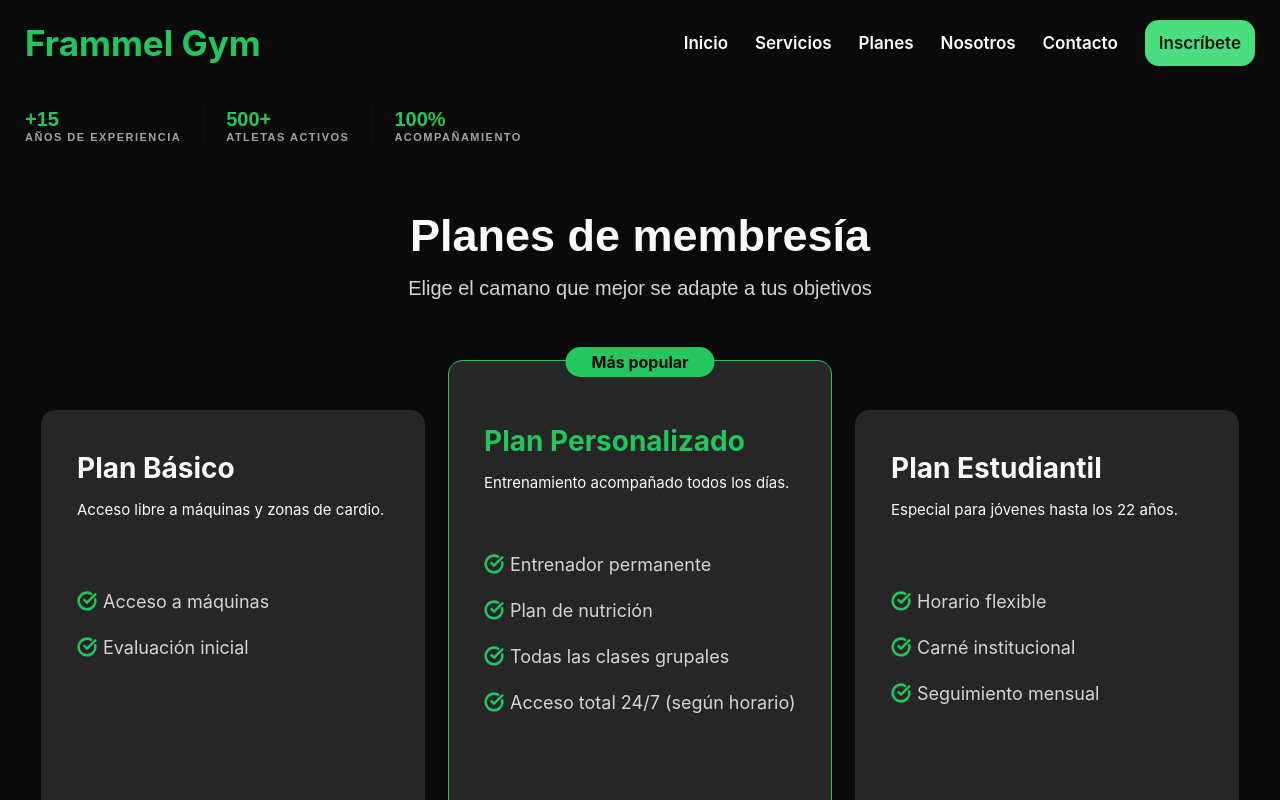
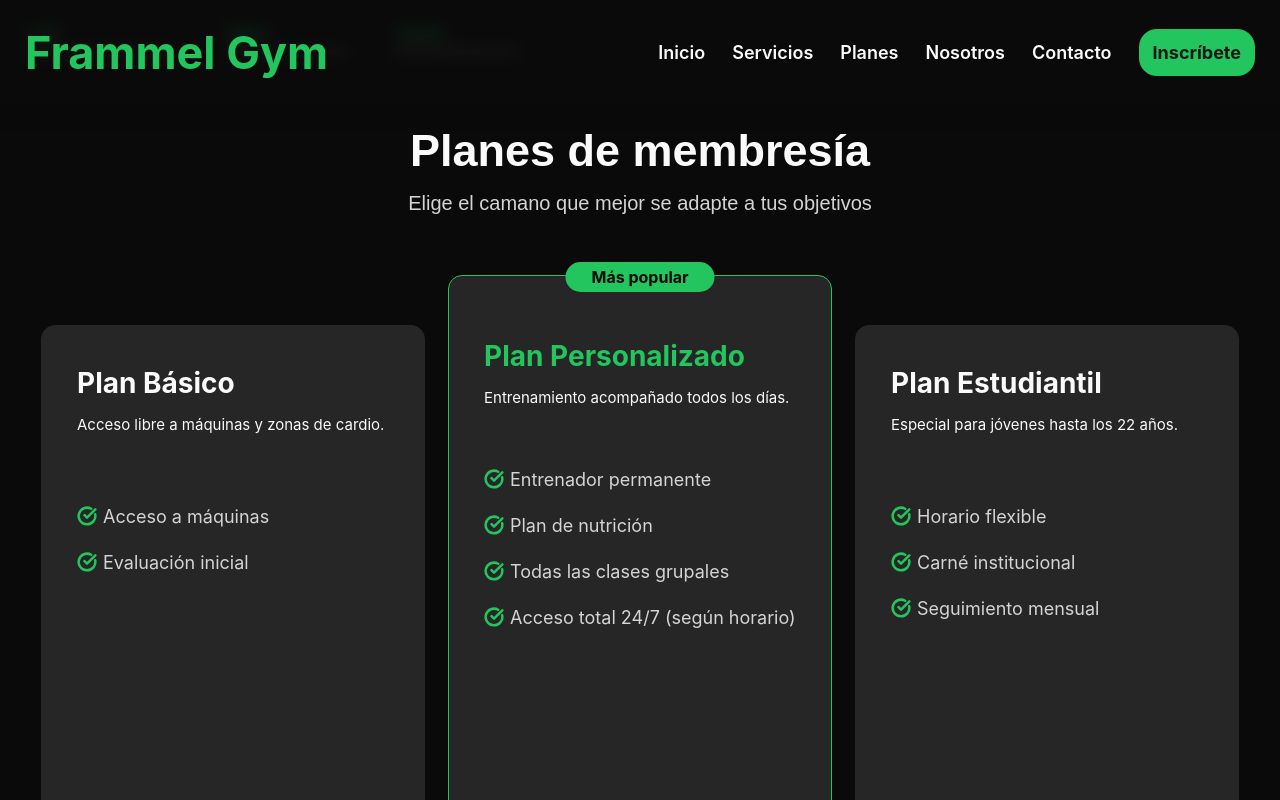
Before and after one commit to yepetopg/FrammelGym, a React (Create React App) app: page / in a window 1280 px wide. Shown: the top 800 px of the page. Built offline with nearby package versions, Linux system fonts and the light colour scheme.

Commit message:
fix(navbar): corregir diseño desktop

```diff
--- a/src/shared/components/layout/NavBar/navbar.module.css
+++ b/src/shared/components/layout/NavBar/navbar.module.css
@@ -3,15 +3,19 @@
   flex-direction: row;
   justify-content: space-between;
   width: 100vw;
-    height: 85px;
-    background-color: var(--neutral-950);
+  height: 15vh;
+  background-color: color-mix(in srgb, var(--neutral-950) 80%, transparent);
+  backdrop-filter: blur(8px);
+  box-shadow: 0px 0px 17px 5px var(--neutral-950);
   color: var(--neutral-50);
   align-items: center;
   margin-top: 0;
+  position: fixed;
+  z-index: 9999999;
 }
 
 .navBar h2 {
-    font-size: 35px;
+  font-size: 36px;
   color: var(--primary-500);
   margin-left: 25px;
   font-family: var(--font-body);
@@ -24,7 +28,39 @@
   flex-direction: row;
   justify-content: space-around;
   gap: 27px;
-    background-color: var(--neutral-950);
+  background-color: transparent;
+}
+
+/*--Diseño Responsive PC--*/
+
+@media (min-width: 2000px) {
+  .navBar {
+    height: 12vh;
+  }
+
+  .navBar h2 {
+    font-size: 58px;
+  }
+}
+
+@media (max-width: 2000px) {
+  .navBar {
+    height: 12vh;
+  }
+
+  .navBar h2 {
+    font-size: 48px;
+  }
+}
+
+@media (max-width: 1500px) {
+  .navBar {
+    height: 13vh;
+  }
+
+  .navBar h2 {
+    font-size: 45px;
+  }
 }
 
 @media (max-width: 930px) {
@@ -35,7 +71,6 @@
   .navBar h2 {
     font-size: 33px;
   }
-
 }
 
 @media (max-width: 780px) {
@@ -55,7 +90,6 @@
 
   .navBar ul {
     transform: translateX(150%);
-        position: fixed;
     display: flex;
     flex-direction: column;
     justify-content: center;
@@ -77,6 +111,5 @@
   .navBar ul.active {
     opacity: 1;
     transform: translateX(0%);
-
   }
 }
--- a/src/shared/components/ui/NavItem/navitem.module.css
+++ b/src/shared/components/ui/NavItem/navitem.module.css
@@ -1,5 +1,3 @@
-
-
 .navItem{
     list-style: none;
     position: relative;
@@ -11,25 +9,27 @@
     font-size: 17px;
     font-family: var(--font-body);
     font-weight: 600;
+    background-color: transparent;
 }
 
 .navItem a:hover {
-    color: var(--primary-400);
-    text-shadow: 0px 0px 3px var(--primary-300);
+    color: var(--primary-500);
+    text-shadow: 0px 0px 3px var(--primary-400);
 }
 
 .cta a {
     color: var(--neutral-900);
-    background-color: var(--primary-400);
+    background-color: var(--primary-500);
     padding: 13px 14px;
-    border-radius: 14px;
+    border-radius: 18px;
     transition: box-shadow 0.15s ease-in-out;
+    font-weight: 700;
 }
 
 .cta a:hover {
-    background-color: var(--primary-400);
+    background-color: var(--primary-500);
     color: var(--neutral-900);
-    box-shadow: 0px 0px 10px 6px var(--primary-500);
+    box-shadow: 0px 0px 10px 5px color-mix(in srgb, var(--primary-600) 80%, transparent);
 }
 
 .navItem::after {
@@ -46,7 +46,7 @@
 
 .navItem:hover::after {
     width: 100%;
-    box-shadow: 0px 0px 10px 1px var(--primary-400);
+    box-shadow: 0px 0px 7px 1px var(--primary-400);
 }
 
 .cta:hover::after {
@@ -54,6 +54,32 @@
     position: absolute;
     background-color: transparent;
     width: 0;
+}
+
+/*--Diseño Responsive PC--*/
+
+@media (min-width: 2000px) {
+  .navItem a {
+    font-size: 25px;
+  }
+}
+
+@media (max-width: 2000px) {
+  .navItem a {
+    font-size: 22px;
+  }
+}
+
+@media (max-width: 1500px) {
+  .navItem a {
+    font-size: 19px;
+  }
+}
+
+@media (max-width: 1400px) {
+  .navItem a {
+    font-size: 18px;
+  }
 }
 
 @media (max-width: 930px) {
```
Also changed, not shown: src/shared/components/layout/NavBar/NavBar.jsx (line endings or trailing spaces). Lines whose indentation alone changed are shown as unchanged.
